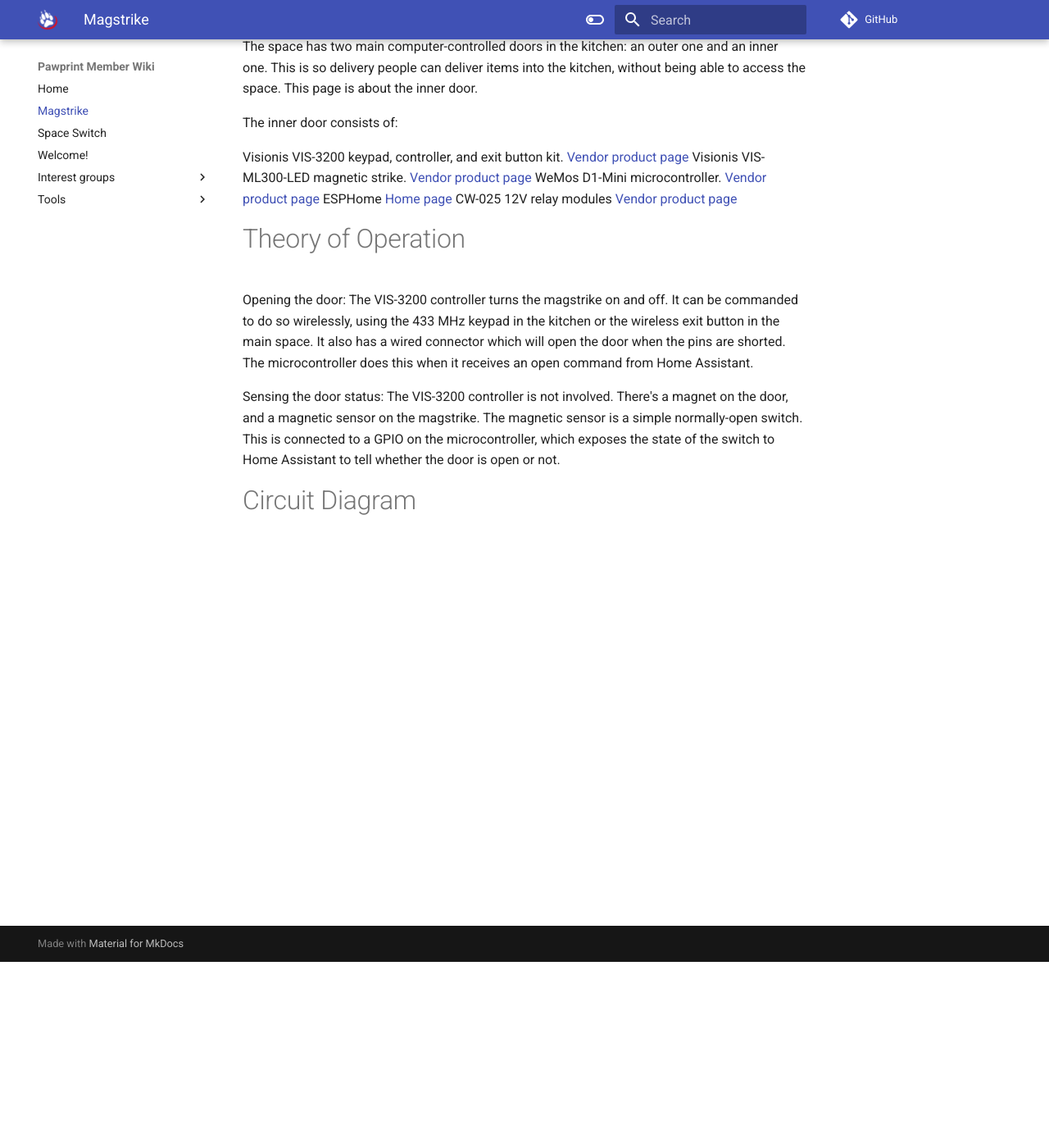
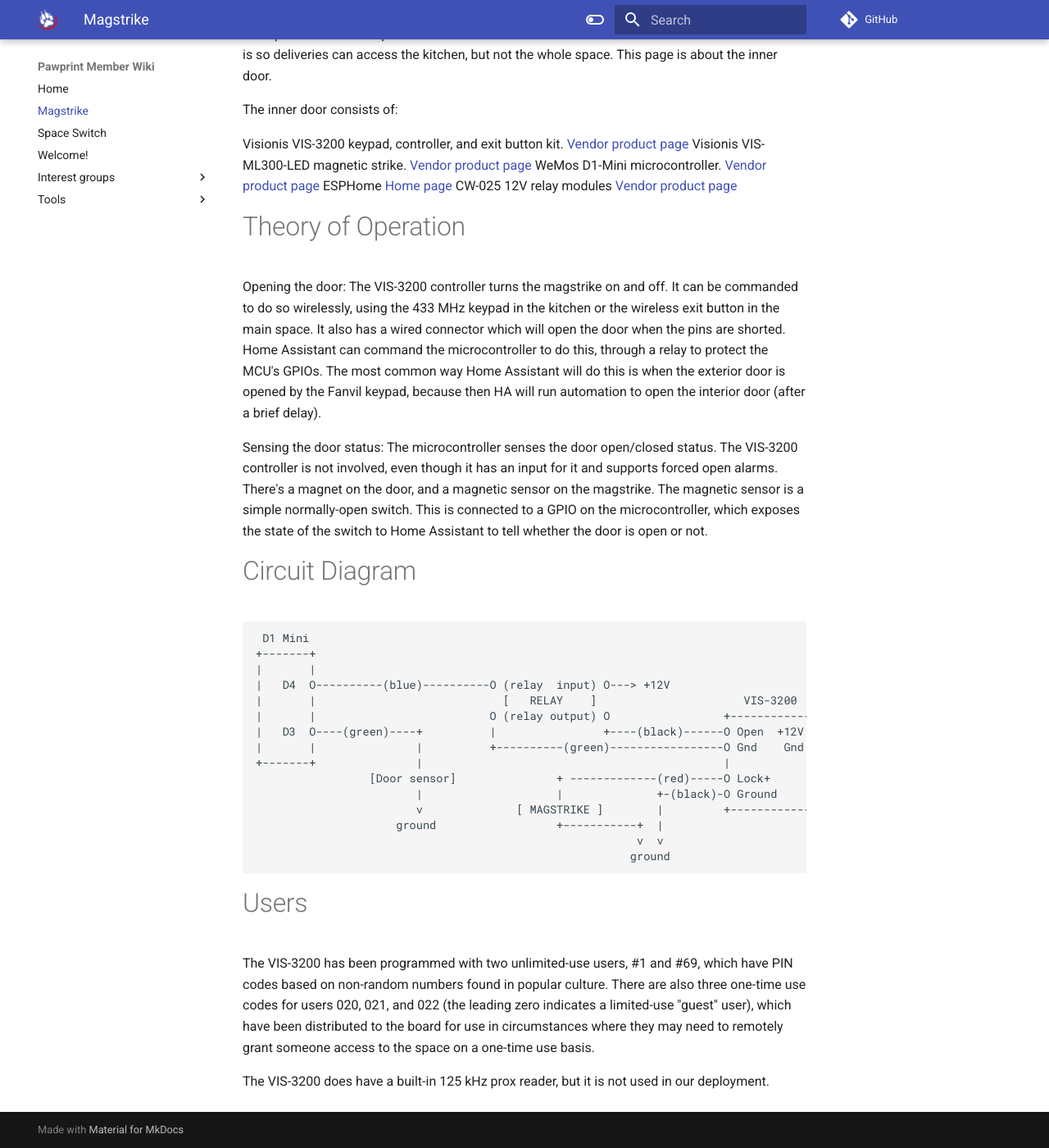
Before and after one commit to PawprintPrototyping/pawprintprototyping.github.io, an MkDocs documentation site: the page built from docs/magstrike.md, in a window 1280 px wide and 1400 px high, scrolled down 227 px. Shown: the whole window at 82% size. Built offline with MkDocs 1.6.1 and Material for MkDocs 9.7.7, drawn with Linux system fonts in a browser that asks for light colours; comment, search, counter and statistics services are not loaded.

Commit message:
Added diagram

````diff
--- a/docs/magstrike.md
+++ b/docs/magstrike.md
@@ -1,9 +1,10 @@
+
 ---
-title: Magstrike
 
+---
 # Overview
 
-The space has two main computer-controlled doors in the kitchen: an outer one and an inner one.  This is so delivery people can deliver items into the kitchen, without being able to access the space.  This page is about the inner door.
+The space has two computer-controlled doors in the kitchen: an outer one and an inner one.  This is so deliveries can access the kitchen, but not the whole space.  This page is about the inner door.
 
 The inner door consists of:
 
@@ -16,9 +17,33 @@ CW-025 12V relay modules [Vendor product page](https://www.amazon.com/dp/B0BHLDW
 # Theory of Operation
 
 Opening the door:
-The VIS-3200 controller turns the magstrike on and off.  It can be commanded to do so wirelessly, using the 433 MHz keypad in the kitchen or the wireless exit button in the main space.  It also has a wired connector which will open the door when the pins are shorted.  The microcontroller does this when it receives an open command from Home Assistant.
+The VIS-3200 controller turns the magstrike on and off.  It can be commanded to do so wirelessly, using the 433 MHz keypad in the kitchen or the wireless exit button in the main space.  It also has a wired connector which will open the door when the pins are shorted.  Home Assistant can command the microcontroller to do this, through a relay to protect the MCU's GPIOs.  The most common way Home Assistant will do this is when the exterior door is opened by the Fanvil keypad, because then HA will run automation to open the interior door (after a brief delay).
 
 Sensing the door status:
-The VIS-3200 controller is not involved.  There's a magnet on the door, and a magnetic sensor on the magstrike.  The magnetic sensor is a simple normally-open switch.  This is connected to a GPIO on the microcontroller, which exposes the state of the switch to Home Assistant to tell whether the door is open or not.
+The microcontroller senses the door open/closed status.  The VIS-3200 controller is not involved, even though it has an input for it and supports forced open alarms.  There's a magnet on the door, and a magnetic sensor on the magstrike.  The magnetic sensor is a simple normally-open switch.  This is connected to a GPIO on the microcontroller, which exposes the state of the switch to Home Assistant to tell whether the door is open or not.
 
 # Circuit Diagram
+
+```
+ D1 Mini
++-------+
+|       |
+|   D4  O----------(blue)----------O (relay  input) O---> +12V
+|       |                            [   RELAY    ]                      VIS-3200
+|       |                          O (relay output) O                 +------------+
+|   D3  O----(green)----+          |                +----(black)------O Open  +12V O-----(red)-----> +12V
+|       |               |          +----------(green)-----------------O Gnd    Gnd O-----(black)---> ground
++-------+               |                                             |            |
+                 [Door sensor]               + -------------(red)-----O Lock+      |
+                        |                    |              +-(black)-O Ground     |
+                        v              [ MAGSTRIKE ]        |         +------------+
+                     ground                  +-----------+  |
+                                                         v  v
+                                                        ground
+```
+
+# Users
+
+The VIS-3200 has been programmed with two unlimited-use users, #1 and #69, which have PIN codes based on non-random numbers found in popular culture.  There are also three one-time use codes for users 020, 021, and 022 (the leading zero indicates a limited-use "guest" user), which have been distributed to the board for use in circumstances where they may need to remotely grant someone access to the space on a one-time use basis.
+
+The VIS-3200 does have a built-in 125 kHz prox reader, but it is not used in our deployment.
````
